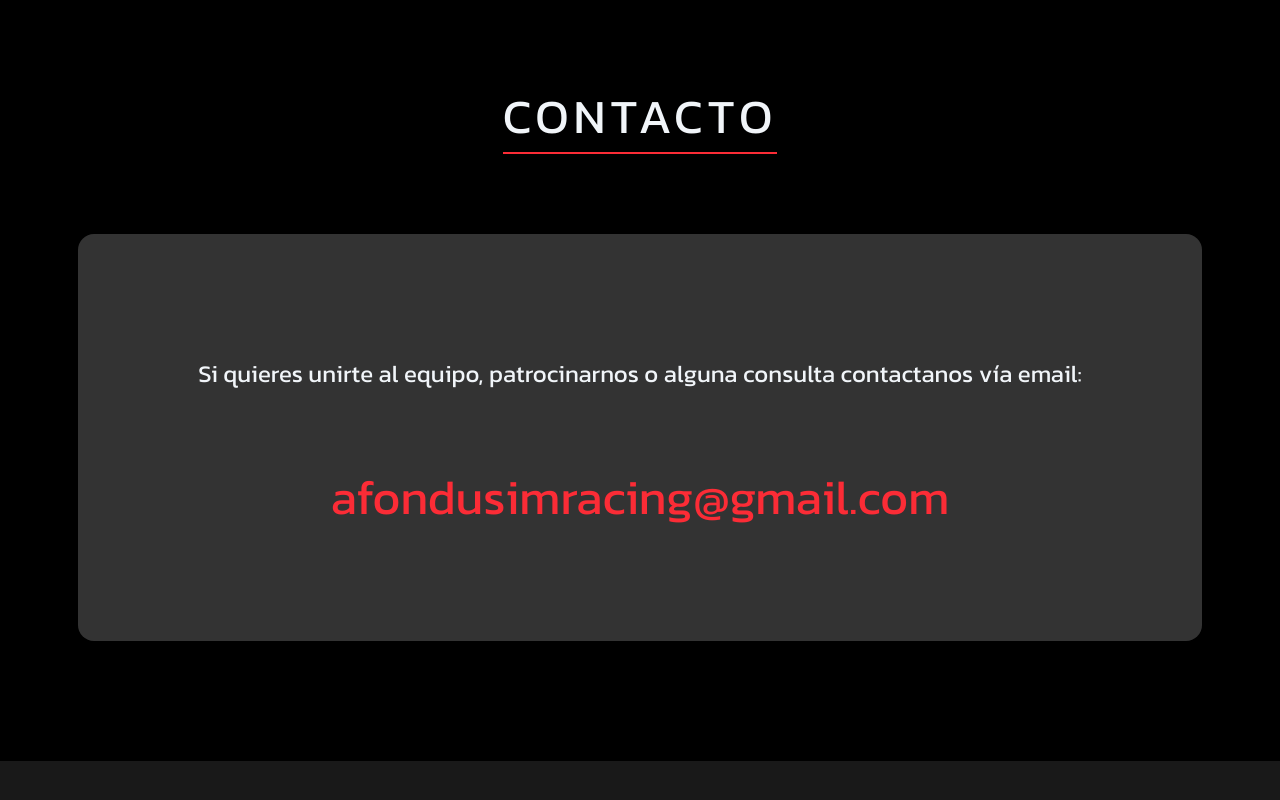
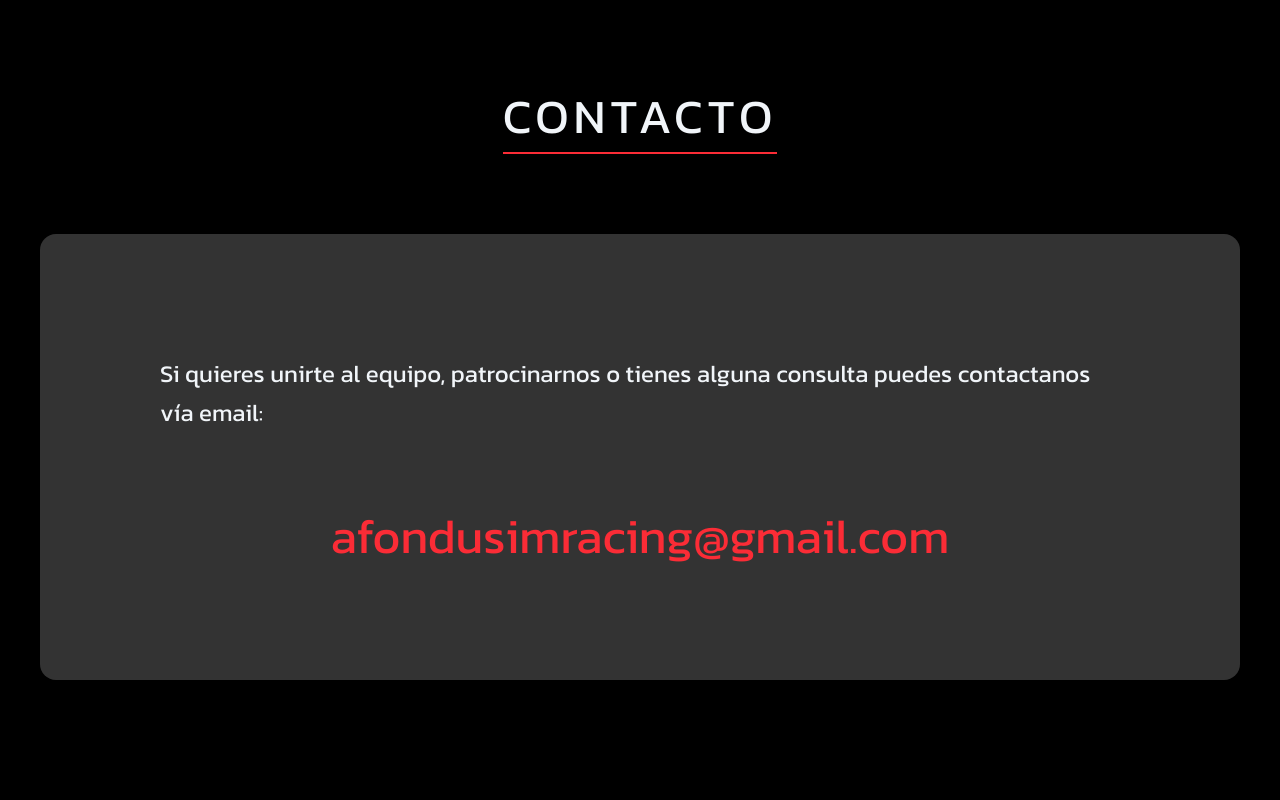
Before and after one commit to Andrespeerez/afondu-simracing-team, a React (Vite) app: page / in a window 1280 px wide. Shown: the part 5909-6709 px from the top of the page. Before the commit the page ends 6670 px from the top, so only its background shows below. Built offline with nearby package versions, Linux system fonts and the light colour scheme.

Commit message:
chore: change texts on contactsection

```diff
--- a/src/components/ContactoSection.jsx
+++ b/src/components/ContactoSection.jsx
@@ -13,7 +13,7 @@ export default function ContactoSection() {
             <p
             className="lg:text-2xl text-xl leading-relaxed lg:p-30 sm:p-10 p-2 bg-white/20 rounded-2xl"
             >
-                Si quieres unirte al equipo, patrocinarnos o alguna consulta contactanos vía email:
+                Si quieres unirte al equipo, patrocinarnos o tienes alguna consulta puedes contactanos vía email:
                 <span
                 className="block text-red-500 lg:text-5xl text-2xl text-center pt-20"
                 >
--- a/src/components/PatrocinioItem.jsx
+++ b/src/components/PatrocinioItem.jsx
@@ -6,6 +6,7 @@ export default function PatrocinioItem ({ img, title, url = "" }) {
             width="240"
             height="240"
             className="rounded-2xl aspect-auto object-contain h-full w-full"
+            loading="lazy"
         />
     )
 
```
